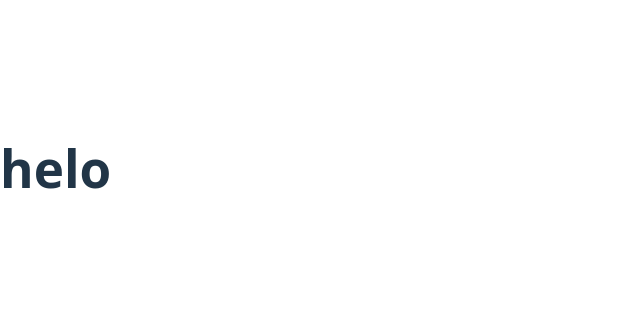
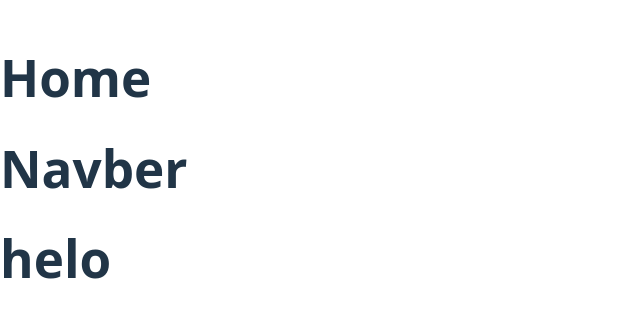
Before and after one commit to Amjadkhan9756/Portfolio, a React (Vite) app: page / in a window 1280 px wide. Shown: the part 232-550 px from the top of the page, without its empty margins (0-640 px from the left). Built offline with nearby package versions, Linux system fonts and the light colour scheme.

Commit message:
add new component

```diff
--- a/src/App.jsx
+++ b/src/App.jsx
@@ -1,8 +1,12 @@
+import Home from "./Component/Home"
+import Navbar from "./Navbar"
 
 function App() {
 
   return (
     <>
+    <Home/>
+    <Navbar/>
      <h1>helo</h1>
     </>
   )
--- /dev/null
+++ b/src/Component/Home.jsx
@@ -0,0 +1,9 @@
+function Home(){
+    return(
+        <>
+        <h1>Home</h1>
+        </>
+    )
+}
+
+export default Home;
--- /dev/null
+++ b/src/Navbar.jsx
@@ -0,0 +1,12 @@
+function Navbar()
+{
+    return(
+        <>
+        <h1>
+           Navber
+        </h1>
+        </>
+    )
+}
+
+export default Navbar ;
```
Also changed, not shown: 1 other file (tests, documents, lock files or other folders).
